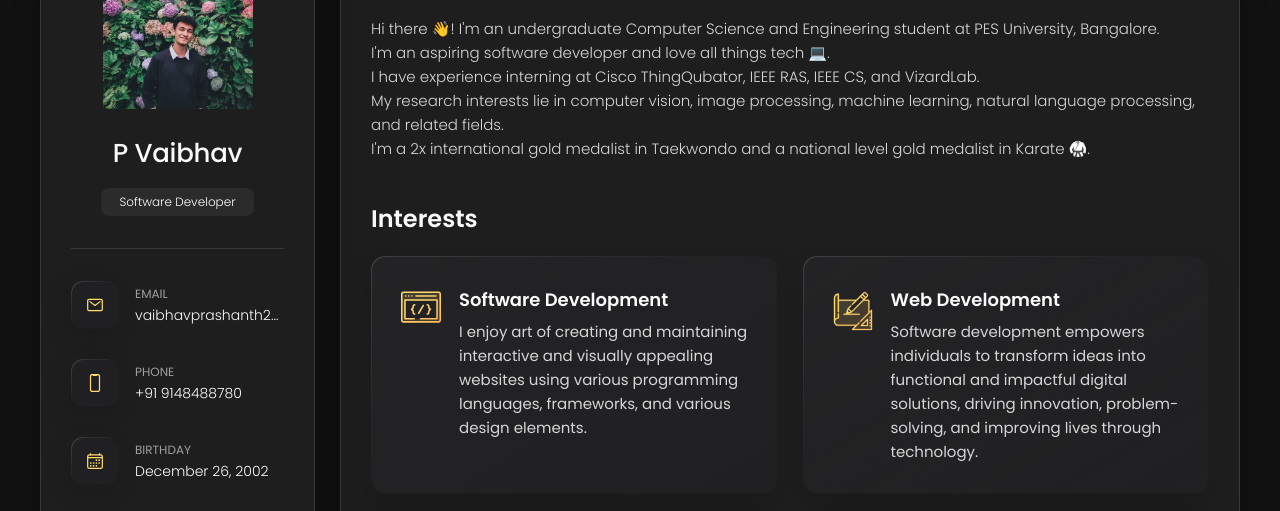
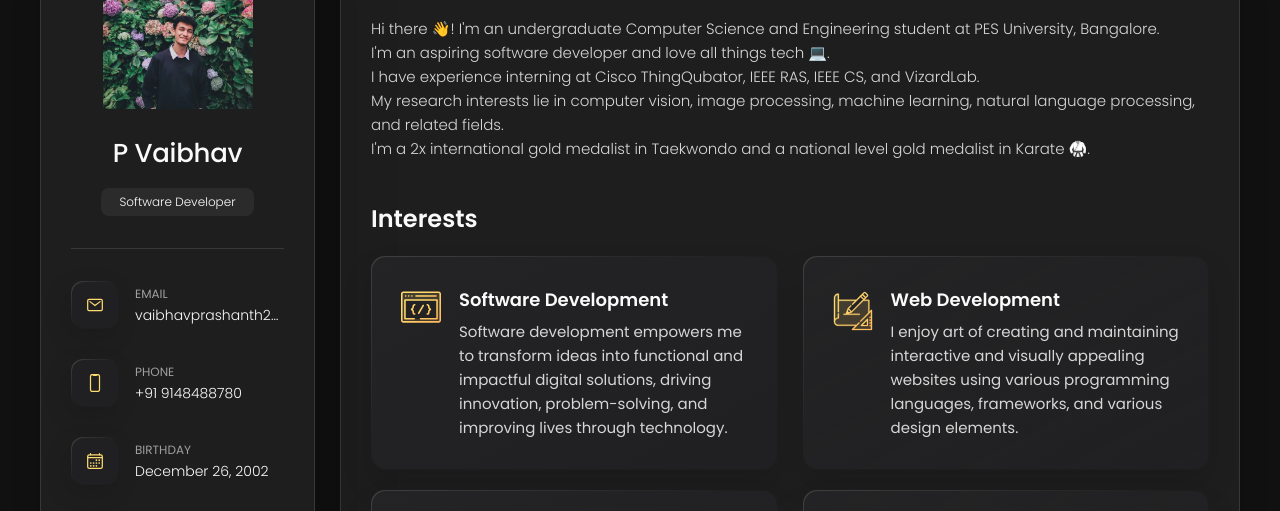
Before and after one commit to vaibhavprashanth/vaibhav-personal-website, a plain HTML site: page index.html in a window 1280 px wide. Shown: the part 162-673 px from the top of the page. Drawn offline with nearby package versions, Linux system fonts and the light colour scheme.

Commit message:
first commit

```diff
--- a/index.html
+++ b/index.html
@@ -235,7 +235,7 @@
                 <h4 class="h4 service-item-title">Software development</h4>
 
                 <p class="service-item-text">
-                I enjoy art of creating and maintaining interactive and visually appealing websites using various programming languages, frameworks, and various design elements.
+                  Software development empowers me to transform ideas into functional and impactful digital solutions, driving innovation, problem-solving, and improving lives through technology.
                 </p>
               </div>
 
@@ -252,7 +252,7 @@
                 <h4 class="h4 service-item-title">Web development</h4>
 
                 <p class="service-item-text">
-                  Software development empowers individuals to transform ideas into functional and impactful digital solutions, driving innovation, problem-solving, and improving lives through technology.
+                  I enjoy art of creating and maintaining interactive and visually appealing websites using various programming languages, frameworks, and various design elements.
                 </p>
               </div>
 
```
